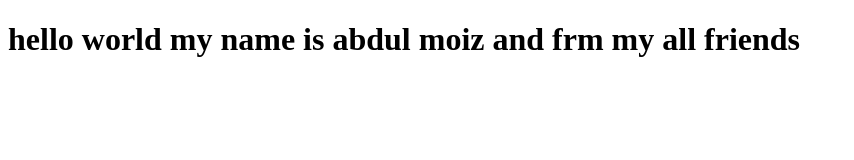
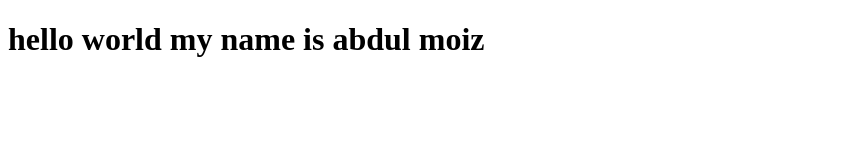
Before and after one commit to AbdulMoiz8994/bootsample2020, a plain HTML site: page index.html in a window 1280 px wide. Shown: the whole page, without its empty margins (0-854 px from the left). Drawn offline with Linux system fonts and the light colour scheme.

Commit message:
update index.html

```diff
--- a/index.html
+++ b/index.html
@@ -6,6 +6,6 @@
     <title>Document</title>
 </head>
 <body>
-    <h1>hello world my name is abdul moiz and frm my all friends</h1>
+    <h1>hello world my name is abdul moiz</h1>
 </body>
 </html>
```
